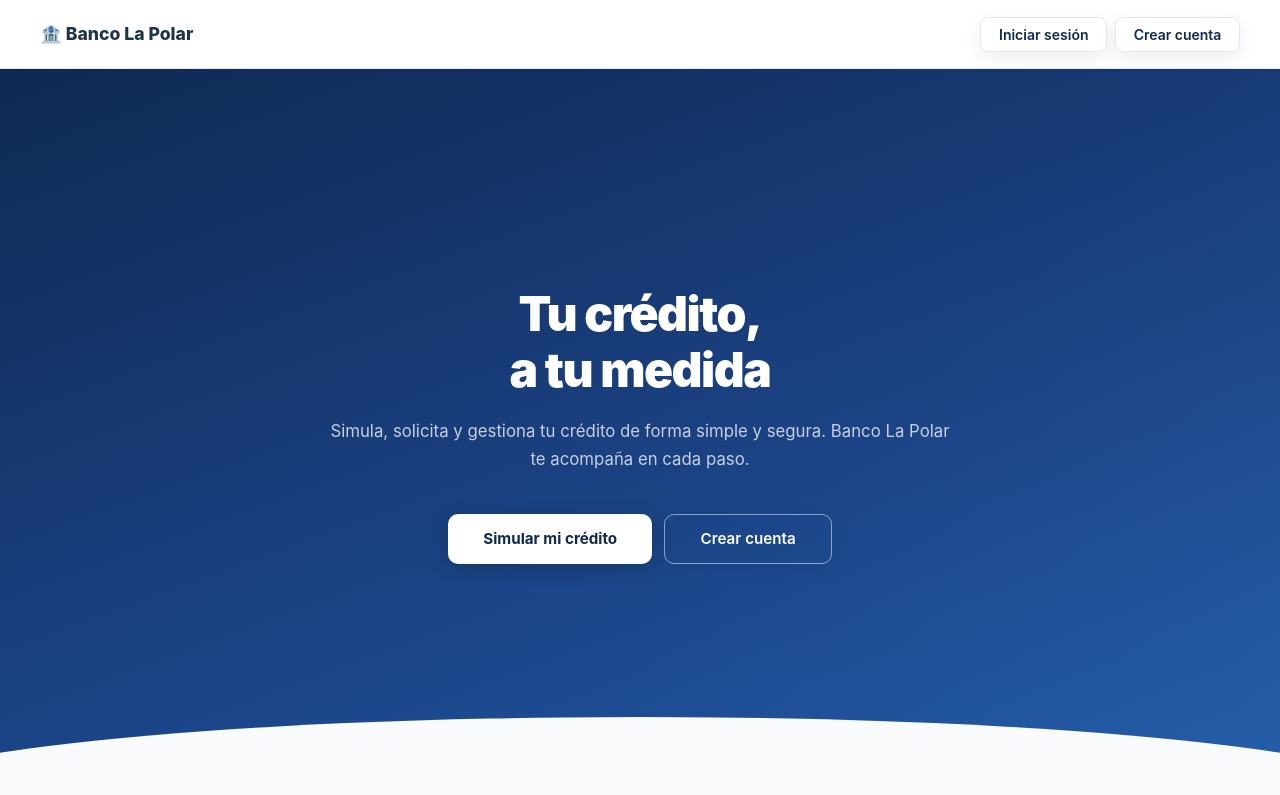
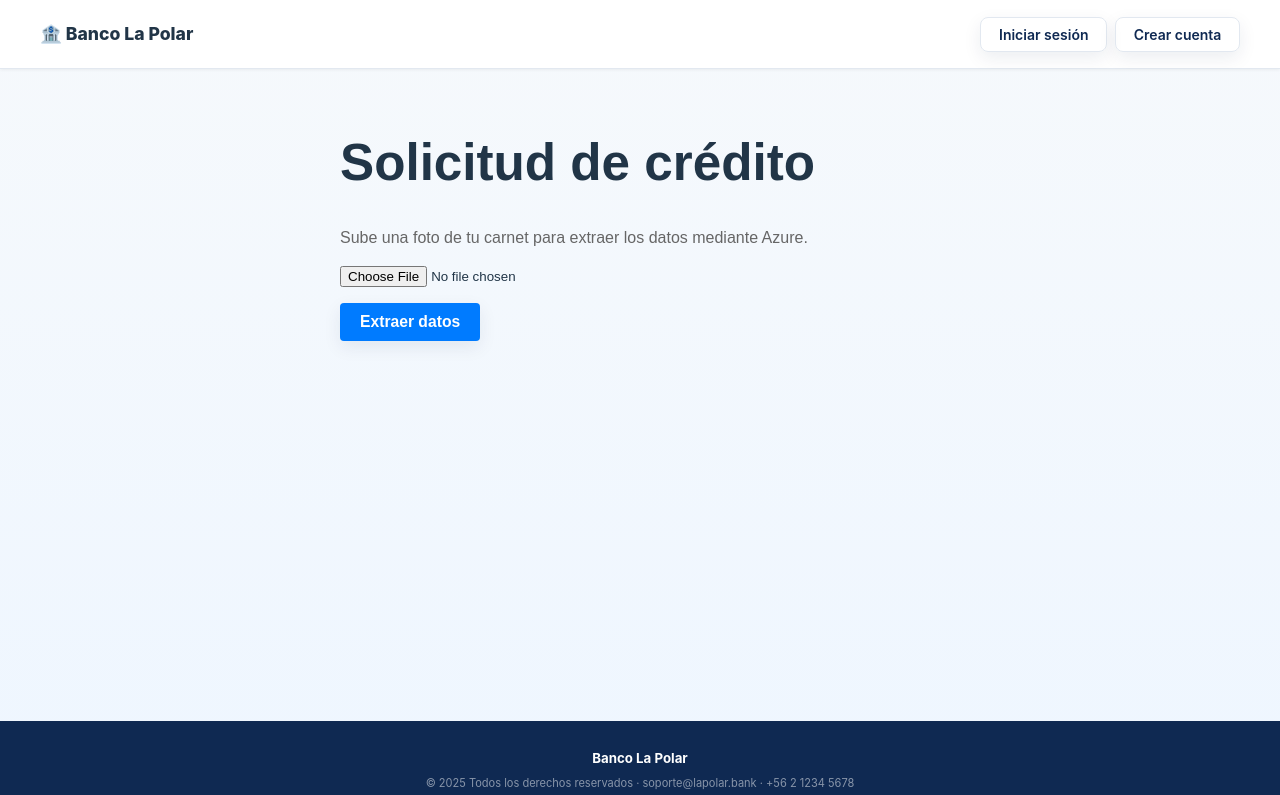
Before and after one commit to dotoya/GRUPO09-2025-PROYINF, a React (Vite) app in the folder analisis-y-diseno-de-software-main/mi-proyecto-node-docker/client/: page /credit-application in a window 1280 px wide. Before the commit this address led to /. Shown: the top 795 px of the page. Built offline with nearby package versions, Linux system fonts and the light colour scheme.

Commit message:
ahora azure doc escanea el carnet e introduce los datos automaticamente

```diff
--- a/analisis-y-diseno-de-software-main/mi-proyecto-node-docker/client/src/App.jsx
+++ b/analisis-y-diseno-de-software-main/mi-proyecto-node-docker/client/src/App.jsx
@@ -8,6 +8,7 @@ import Simulacion from './components/Simulacion';
 import Solicitud from './components/Solicitud';
 import Foto from './components/Foto';
 import DetallesSimulacion from './components/DetallesSimulacion';
+import CreditApplicationPage from './features/credit-application/CreditApplicationPage';
 
 // Separamos el contenido en este componente para poder usar el hook useNavigate
 function AppContent() {
@@ -174,6 +175,8 @@ function AppContent() {
             ) : <Navigate to="/login" replace />
           } />
 
+          <Route path="/credit-application" element={<CreditApplicationPage />}></Route>
+
           {/* Ruta por defecto (Catch-all) en caso de que escriban una URL que no existe */}
           <Route path="*" element={<Navigate to="/" replace />} />
         </Routes>
--- a/analisis-y-diseno-de-software-main/mi-proyecto-node-docker/client/src/components/Simulacion.jsx
+++ b/analisis-y-diseno-de-software-main/mi-proyecto-node-docker/client/src/components/Simulacion.jsx
@@ -130,10 +130,10 @@ export default function Simulacion({ userData, onBack, onRequestSolicitud }) {
           {error && <div className="form-error">{error}</div>}
 
           <form onSubmit={handleSubmit} className="auth-form">
-            <div className="form-group">
+            {/* <div className="form-group">
               <label className="form-label">RUT</label>
               <input name="rut" placeholder="12345678-9" value={formData.rut} onChange={handleChange} required />
-            </div>
+            </div> */}
             <div className="form-group">
               <label className="form-label">Edad</label>
               <input name="edad" type="number" placeholder="25" value={formData.edad} onChange={handleChange} required />
--- a/analisis-y-diseno-de-software-main/mi-proyecto-node-docker/client/src/components/Solicitud.css
+++ b/analisis-y-diseno-de-software-main/mi-proyecto-node-docker/client/src/components/Solicitud.css
@@ -169,3 +169,25 @@
   opacity: 0.6;
   cursor: not-allowed;
 }
+
+.file-upload-magic-hint {
+  display: inline-block;
+  background: #e0f2fe;
+  color: #0369a1;
+  font-size: 0.75rem;
+  font-weight: 500;
+  padding: 3px 10px;
+  border-radius: 20px;
+  margin-bottom: 8px;
+}
+
+@keyframes autofillFlash {
+  0%   { background: #dcfce7; box-shadow: 0 0 0 2px #16a34a; }
+  70%  { background: #dcfce7; box-shadow: 0 0 0 2px #16a34a; }
+  100% { background: transparent; box-shadow: none; }
+}
+
+.field-autofilled input {
+  animation: autofillFlash 1.4s ease forwards;
+  border-radius: 6px;
+}
--- a/analisis-y-diseno-de-software-main/mi-proyecto-node-docker/client/src/components/Solicitud.jsx
+++ b/analisis-y-diseno-de-software-main/mi-proyecto-node-docker/client/src/components/Solicitud.jsx
@@ -16,7 +16,9 @@ export default function Solicitud({ userData, simulacionData, onBack, onConfirma
   const [file, setFile] = useState(null);
   const [preview, setPreview] = useState(null);
   const [sending, setSending] = useState(false);
+  const [scanning, setScanning] = useState(false);
   const [error, setError] = useState('');
+  const [autofilledFields, setAutofilledFields] = useState([]);
 
   useEffect(() => {
     return () => { if (preview) URL.revokeObjectURL(preview); };
@@ -24,43 +26,82 @@ export default function Solicitud({ userData, simulacionData, onBack, onConfirma
 
   const handleChange = (e) => setForm({ ...form, [e.target.name]: e.target.value });
 
+  // Función separada para extraer los datos al subir la foto
+  const extraerDatosDeImagen = async (imageFile) => {
+    setScanning(true);
+    setError('');
+
+    try {
+      const formDataApi = new FormData();
+      formDataApi.append('fotoCarnet', imageFile);
+
+      const response = await fetch('http://localhost:3001/api/verify/escanear-carnet', {
+        method: 'POST',
+        body: formDataApi,
+      });
+
+      const result = await response.json();
+
+      if (!response.ok) {
+        throw new Error(result.message || 'Error al escanear el carnet');
+      }
+
+      // Actualizar el formulario con los datos extraídos
+      setForm(prevForm => ({
+        ...prevForm,
+        // Solo sobrescribe si el campo estaba vacío, o puedes forzar la sobrescritura siempre
+        nombre: result.data.nombre || prevForm.nombre,
+        apellido: result.data.apellidos || prevForm.apellido,
+        rut: result.data.rut || prevForm.rut,
+        nacimiento: result.data.fechaNacimiento || prevForm.nacimiento
+      }));
+
+      const filled = [];
+      if (result.data.nombre)          filled.push('nombre');
+      if (result.data.apellidos)       filled.push('apellido');
+      if (result.data.rut)             filled.push('rut');
+      if (result.data.fechaNacimiento) filled.push('nacimiento');
+      setAutofilledFields(filled);
+      setTimeout(() => setAutofilledFields([]), 1500);
+
+    } catch (err) {
+      console.error("Error en extracción:", err);
+      setError('No se pudieron extraer los datos automáticamente. Por favor, ingrésalos manualmente.');
+    } finally {
+      setScanning(false);
+    }
+  };
+
   const handleFileChange = (e) => {
     const f = e.target.files && e.target.files[0];
     if (!f) { setFile(null); setPreview(null); return; }
     if (!f.type.startsWith('image/')) { alert('Por favor selecciona un archivo de imagen.'); e.target.value = null; return; }
     if (f.size > 5 * 1024 * 1024) { alert('La imagen es demasiado grande (máx 5MB).'); e.target.value = null; return; }
+
     setFile(f);
     if (preview) URL.revokeObjectURL(preview);
     setPreview(URL.createObjectURL(f));
+
+    // Llamamos a la extracción justo después de guardar la imagen
+    extraerDatosDeImagen(f);
   };
 
   const handleSubmit = async (e) => {
     e.preventDefault();
     setError('');
+
     if (!file) { alert('Por favor, adjunta una foto de tu carnet de identidad.'); return; }
+
+    // Como ya escaneamos al subir la imagen, aquí solo validamos y enviamos
     setSending(true);
-    try {
-      const formDataApi = new FormData();
-      formDataApi.append('fotoCarnet', file);
-      const response = await fetch('http://localhost:3001/api/verify/escanear-carnet', {
-        method: 'POST',
-        body: formDataApi,
-      });
-      const data = await response.json();
-      if (!response.ok) throw new Error(data.message || 'Error al escanear el carnet');
-      const rutEscaneado = data.data?.rut?.replace(/\./g, '').trim() || '';
-      const rutFormulario = (form.rut || '').replace(/\./g, '').trim();
-      if (rutEscaneado && rutEscaneado !== rutFormulario) {
-        alert(`El RUT del carnet (${rutEscaneado}) no coincide con el RUT ingresado (${rutFormulario}).`);
-        setSending(false);
-        return;
-      }
-      if (typeof onConfirmar === 'function') onConfirmar(form, file);
-    } catch (err) {
-      setError(err.message || 'Error desconocido');
-    } finally {
-      setSending(false);
+
+    // Opcional: Podrías hacer una última validación cruzada aquí si quieres,
+    // pero como el formulario ya tiene los datos de Azure, basta con enviarlos.
+    if (typeof onConfirmar === 'function') {
+      onConfirmar(form, file);
     }
+
+    setSending(false);
   };
 
   return (
@@ -69,16 +110,39 @@ export default function Solicitud({ userData, simulacionData, onBack, onConfirma
         <h2>Solicitud de Crédito</h2>
         <p className="solicitud-subtitle">Completa tus datos para continuar con la solicitud.</p>
 
+          <div className="form-group">
+            <label className="form-label">Foto del carnet <span style={{color:'#e11d48',fontSize:'0.8rem'}}>*obligatoria</span></label>
+            <label className="file-upload-area" style={{ opacity: scanning ? 0.5 : 1, cursor: scanning ? 'wait' : 'pointer' }}>
+              <span className="file-upload-magic-hint">
+                ✦ Sube tu carnet y llenamos los datos por ti
+              </span>
+              <input type="file" accept="image/*" onChange={handleFileChange} disabled={scanning} />
+              <span className="file-upload-icon"></span>
+              <span className="file-upload-text">
+                {scanning ? 'Extrayendo datos...' : (file ? file.name : 'Haz clic para subir tu carnet')}
+              </span>
+              <span className="file-upload-hint">JPG, PNG · máx 5MB</span>
+            </label>
+          </div>
+
+          {preview && (
+            <div className="carnet-preview">
+              <img src={preview} alt="Preview carnet" />
+            </div>
+          )}
+
+          {error && <div className="form-error">⚠️ {error}</div>}
+
         <form onSubmit={handleSubmit} className="solicitud-form">
-          <div className="form-group">
+          <div className={`form-group ${autofilledFields.includes('nombre') ? 'field-autofilled' : ''}`}>
             <label className="form-label">Nombre</label>
             <input type="text" name="nombre" placeholder="Tu nombre" value={form.nombre} onChange={handleChange} required />
           </div>
-          <div className="form-group">
+          <div className={`form-group ${autofilledFields.includes('apellido') ? 'field-autofilled' : ''}`}>
             <label className="form-label">Apellido</label>
             <input type="text" name="apellido" placeholder="Tu apellido" value={form.apellido} onChange={handleChange} required />
           </div>
-          <div className="form-group">
+          <div className={`form-group ${autofilledFields.includes('rut') ? 'field-autofilled' : ''}`}>
             <label className="form-label">RUT</label>
             <input type="text" name="rut" placeholder="12345678-9" value={form.rut} onChange={handleChange} required />
           </div>
@@ -95,29 +159,10 @@ export default function Solicitud({ userData, simulacionData, onBack, onConfirma
             <input type="text" name="direccion" placeholder="Tu dirección" value={form.direccion} onChange={handleChange} />
           </div>
 
-          <div className="form-group">
-            <label className="form-label">Foto del carnet <span style={{color:'#e11d48',fontSize:'0.8rem'}}>*obligatoria</span></label>
-            <label className="file-upload-area">
-              <input type="file" accept="image/*" onChange={handleFileChange} />
-              <span className="file-upload-icon"></span>
-              <span className="file-upload-text">
-                {file ? file.name : 'Haz clic para subir tu carnet'}
-              </span>
-              <span className="file-upload-hint">JPG, PNG · máx 5MB</span>
-            </label>
-          </div>
-
-          {preview && (
-            <div className="carnet-preview">
-              <img src={preview} alt="Preview carnet" />
-            </div>
-          )}
-
-          {error && <div className="form-error">⚠️ {error}</div>}
 
           <div className="solicitud-actions">
-            <button type="button" className="btn-volver" onClick={onBack}>← Volver</button>
-            <button type="submit" className="btn-confirmar" disabled={sending}>
+            <button type="button" className="btn-volver" onClick={onBack} disabled={scanning || sending}>← Volver</button>
+            <button type="submit" className="btn-confirmar" disabled={sending || scanning}>
               {sending ? 'Verificando...' : 'Confirmar Solicitud'}
             </button>
           </div>
--- /dev/null
+++ b/analisis-y-diseno-de-software-main/mi-proyecto-node-docker/client/src/features/credit-application/CreditApplicationPage.jsx
@@ -0,0 +1,132 @@
+import { useState } from "react";
+
+export default function CreditApplicationPage() {
+  const [imagePreview, setImagePreview] = useState(null);
+  const [imageFile, setImageFile] = useState(null);
+  const [extractedData, setExtractedData] = useState(null);
+  const [loading, setLoading] = useState(false);
+  const [error, setError] = useState("");
+  const [autofilledFields, setAutofilledFields] = useState([]);
+
+  const handleImageUpload = (e) => {
+    const file = e.target.files[0];
+    if (!file) return;
+
+    setImageFile(file);
+    setImagePreview(URL.createObjectURL(file));
+    setExtractedData(null);
+    setError("");
+  };
+
+  const handleExtract = async () => {
+    if (!imageFile) return;
+    setLoading(true);
+    setError("");
+
+    const formData = new FormData();
+    // 1. Ahora coincide exactamente con upload.single('fotoCarnet')
+    formData.append("fotoCarnet", imageFile);
+
+    try {
+      // 2 y 3. Puerto 3001 y la ruta exacta de tu verify.routes.js
+      const response = await fetch("http://localhost:3001/api/verify/escanear-carnet", {
+        method: "POST",
+        body: formData,
+      });
+
+      const result = await response.json();
+
+      if (!response.ok) {
+        throw new Error(result.message || "Error al comunicarse con el servidor");
+      }
+
+      setExtractedData(result.data);
+
+      setExtractedData(result.data);
+
+      // 👇 agrega esto
+      const filled = [];
+      if (result.data.nombre)          filled.push('nombre');
+      if (result.data.apellidos)       filled.push('apellido');
+      if (result.data.rut)             filled.push('rut');
+      if (result.data.fechaNacimiento) filled.push('nacimiento');
+      setAutofilledFields(filled);
+      setTimeout(() => setAutofilledFields([]), 1500);
+
+    } catch (err) {
+      console.error("Error en la solicitud:", err);
+      setError(err.message || "Error de conexión con el backend.");
+    } finally {
+      setLoading(false);
+    }
+  };
+
+  return (
+    <div style={{ padding: "2rem", maxWidth: "600px", margin: "0 auto", fontFamily: "sans-serif" }}>
+      <h1>Solicitud de crédito</h1>
+      <p style={{ color: "#666" }}>Sube una foto de tu carnet para extraer los datos mediante Azure.</p>
+
+      <input
+        type="file"
+        accept="image/*"
+        onChange={handleImageUpload}
+        style={{ marginBottom: "1rem", display: "block" }}
+      />
+
+      {imagePreview && (
+        <img
+          src={imagePreview}
+          alt="Documento subido"
+          style={{ width: "100%", marginBottom: "1rem", borderRadius: "8px", border: "1px solid #ddd" }}
+        />
+      )}
+
+      <button
+        onClick={handleExtract}
+        disabled={!imageFile || loading}
+        style={{
+          padding: "10px 20px",
+          backgroundColor: loading ? "#ccc" : "#007bff",
+          color: "white",
+          border: "none",
+          borderRadius: "4px",
+          cursor: loading ? "not-allowed" : "pointer"
+        }}
+      >
+        {loading ? "Analizando documento con Azure..." : "Extraer datos"}
+      </button>
+
+      {error && (
+        <div style={{ marginTop: "1rem", padding: "1rem", backgroundColor: "#ffebee", color: "#c62828", borderRadius: "8px" }}>
+          {error}
+        </div>
+      )}
+
+      {extractedData && (
+        <div style={{ marginTop: "1.5rem", background: "#f4f4f4", padding: "1.5rem", borderRadius: "8px" }}>
+          <h3>Datos detectados:</h3>
+
+          <div className={`form-group ${autofilledFields.includes('nombre') ? 'field-autofilled' : ''}`}>
+            <label>Nombres</label>
+            <input type="text" defaultValue={extractedData.nombre} />
+          </div>
+
+          <div className={`form-group ${autofilledFields.includes('apellido') ? 'field-autofilled' : ''}`}>
+            <label>Apellidos</label>
+            <input type="text" defaultValue={extractedData.apellidos} />
+          </div>
+
+          <div className={`form-group ${autofilledFields.includes('rut') ? 'field-autofilled' : ''}`}>
+            <label>RUT</label>
+            <input type="text" defaultValue={extractedData.rut} />
+          </div>
+
+          <div className={`form-group ${autofilledFields.includes('nacimiento') ? 'field-autofilled' : ''}`}>
+            <label>Fecha de nacimiento</label>
+            <input type="text" defaultValue={extractedData.fechaNacimiento} />
+          </div>
+        </div>
+      )}
+    </div>
+  );
+}
```
